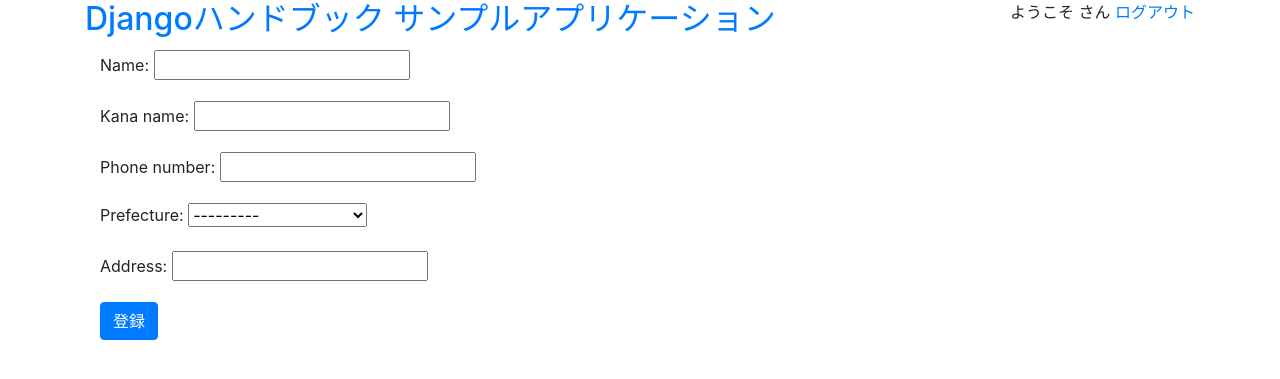
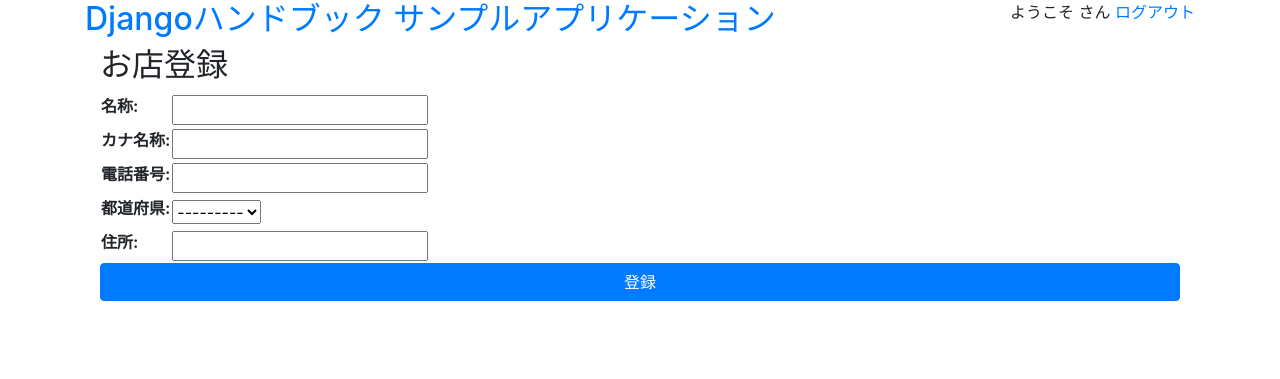
Before and after one commit to mickey8/django-sampleapp, a Django app: page /shops/create/ in a window 1280 px wide. Shown: the top 379 px of the page. Run offline with Django 3.2, Linux system fonts and the light colour scheme; the visitor is signed in with stand-in values (Sample User, id 1); data comes from the database, SQL or seed files in the repository; some libraries are stand-ins or nearby versions.

Commit message:
最低限の見た目を整えた。

```diff
--- a/accounts/models.py
+++ b/accounts/models.py
@@ -27,7 +27,7 @@
 
 class User(AbstractBaseUser, PermissionsMixin):
     email = models.EmailField(_('email address'), unique=True)
-    nickname = models.CharField(max_length=20, unique=True)
+    nickname = models.CharField('ニックネーム', max_length=20, unique=True)
     is_active = models.BooleanField(default=True)
 
     objects = UserManager()
--- a/accounts/templates/registration/login.html
+++ b/accounts/templates/registration/login.html
@@ -4,11 +4,13 @@
 
 {% block header-auth %}{% endblock %}
 {% block content %}
+<section class="content">
   <form method="post">
     {% csrf_token %}
     <table class="form-table">
     {{ form.as_table }}
     </table>
-    <div><button type="submit" class="btn btn-primary">ログイン</button></div>
+    <div class="form-btn"><button type="submit" class="btn btn-primary btn-block">ログイン</button></div>
   </form>
+</section>
 {% endblock %}
--- a/accounts/templates/registration/signup.html
+++ b/accounts/templates/registration/signup.html
@@ -4,11 +4,14 @@
 
 {% block header-auth %}{% endblock %}
 {% block content %}
+<section class="content">
+  <h2><span>会員登録</span></h2>
   <form method="post">
     {% csrf_token %}
     <table class="form-table">
     {{ form.as_table }}
     </table>
-    <div><button type="submit" class="btn btn-primary">登録</button></div>
+    <div class="form-btn"><button type="submit" class="btn btn-primary btn-block">登録</button></div>
   </form>
+</section>
 {% endblock %}
--- a/reviews/forms.py
+++ b/reviews/forms.py
@@ -5,7 +5,7 @@
 
 
 class ReviewCreateForm(forms.Form):
-    comment = forms.CharField(max_length=1000, widget=forms.Textarea)
+    shop = forms.ModelChoiceField(Shop.objects.all(), label='お店')
+    comment = forms.CharField(max_length=1000, widget=forms.Textarea, label='コメント')
     score = forms.IntegerField(widget=forms.HiddenInput)
-    photo = forms.ImageField()
-    shop = forms.ModelChoiceField(Shop.objects.all())
+    photo = forms.ImageField(label='写真')
--- a/reviews/templates/reviews/review_list.html
+++ b/reviews/templates/reviews/review_list.html
@@ -3,7 +3,8 @@
 {% block title %}口コミ一覧{% endblock %}
 
 {% block content %}
-  <h2>口コミ一覧</h2>
+<section class="content">
+  <h2><span>口コミ一覧</span></h2>
   <ul>
     {% for review in object_list %}
     <li>
@@ -11,6 +12,7 @@
     </li>
     {% endfor %}
   </ul>
+</section>
 {% endblock %}
 
 {% block footer_js %}
--- a/shops/forms.py
+++ b/shops/forms.py
@@ -4,8 +4,8 @@
 
 
 class ShopCreateForm(forms.Form):
-    name = forms.CharField(max_length=128)
-    kana_name = forms.CharField(max_length=255)
-    phone_number = forms.CharField(max_length=10)
-    prefecture = forms.ModelChoiceField(Prefecture.objects.all())
-    address = forms.CharField(max_length=255)
+    name = forms.CharField(max_length=128, label='名称')
+    kana_name = forms.CharField(max_length=255, label='カナ名称')
+    phone_number = forms.CharField(max_length=10, label='電話番号')
+    prefecture = forms.ModelChoiceField(Prefecture.objects.all(), label='都道府県')
+    address = forms.CharField(max_length=255, label='住所')
--- a/shops/models.py
+++ b/shops/models.py
@@ -7,6 +7,9 @@
 
 class Prefecture(models.Model):
     name = models.CharField(max_length=3)
+
+    def __str__(self):
+        return self.name
 
 
 class Budget(models.Model):
--- a/shops/templates/shops/shop_form.html
+++ b/shops/templates/shops/shop_form.html
@@ -3,9 +3,14 @@
 {% block title %}お店登録{% endblock %}
 
 {% block content %}
-<form method="post">
-  {% csrf_token %}
-  {{ form.as_p }}
-  <button type="submit" class="btn btn-primary">登録</button>
-</form>
+<section class="content">
+  <h2><span>お店登録</span></h2>
+  <form method="post">
+    {% csrf_token %}
+    <table class="form-table">
+    {{ form.as_table }}
+    </table>
+    <div class="form-btn"><button type="submit" class="btn btn-primary btn-block">登録</button></div>
+  </form>
+</section>
 {% endblock %}
--- a/shops/templates/shops/shop_list.html
+++ b/shops/templates/shops/shop_list.html
@@ -3,7 +3,8 @@
 {% block title %}お店ランキング{% endblock %}
 
 {% block content %}
-  <h2>お店ランキング</h2>
+<section class="content">
+  <h2><span>お店ランキング</span></h2>
   <ol>
     {% for shop in object_list %}
     <li>
@@ -11,6 +12,7 @@
     </li>
     {% endfor %}
   </ol>
+</section>
 {% endblock %}
 
 {% block footer_js %}
--- a/templates/base.html
+++ b/templates/base.html
@@ -1,6 +1,6 @@
 {% load static %}
 <!DOCTYPE html>
-<html lang="en">
+<html>
 <head>
   <title>{% block title %}Djangoハンドブック サンプルアプリケーション{% endblock %}</title>
   <link rel="stylesheet" href="http://maxcdn.bootstrapcdn.com/font-awesome/latest/css/font-awesome.min.css">
@@ -12,8 +12,8 @@
 </head>
 
 <body class="container">
-  <div id="header" class="clearfix" style="height: 50px;">
-    <div class="float-left"><a href="{% url 'top' %}"><h2>Djangoハンドブック サンプルアプリケーション</h2></a></div>
+  <div id="header" class="clearfix">
+    <div class="float-left logo"><a href="{% url 'top' %}"><h2>Djangoハンドブック サンプルアプリケーション</h2></a></div>
     {% block header-auth %}
     <div class="float-right">
       {% if user.is_authenticated %}
```
Also changed, not shown: accounts/templates/accounts/user_detail.html (+13 -1 lines), home/templates/home/top.html (+6 -6 lines), reviews/templates/reviews/review_form.html (+16 -2 lines), 1 other file.
